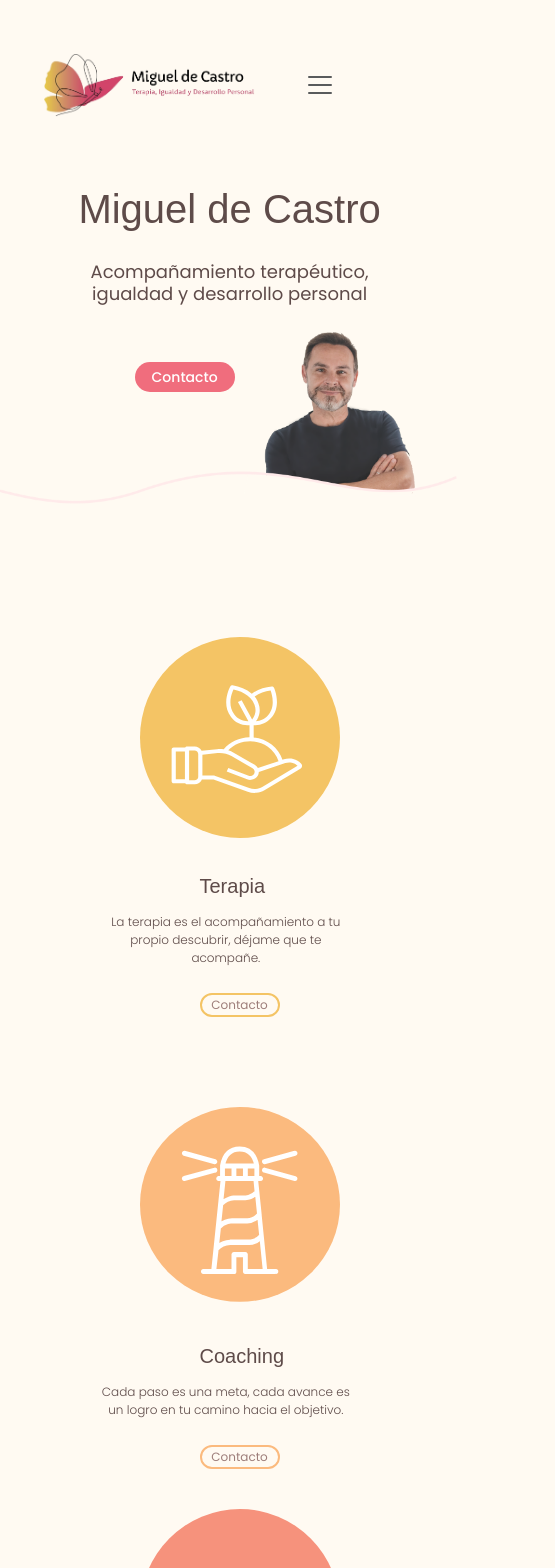
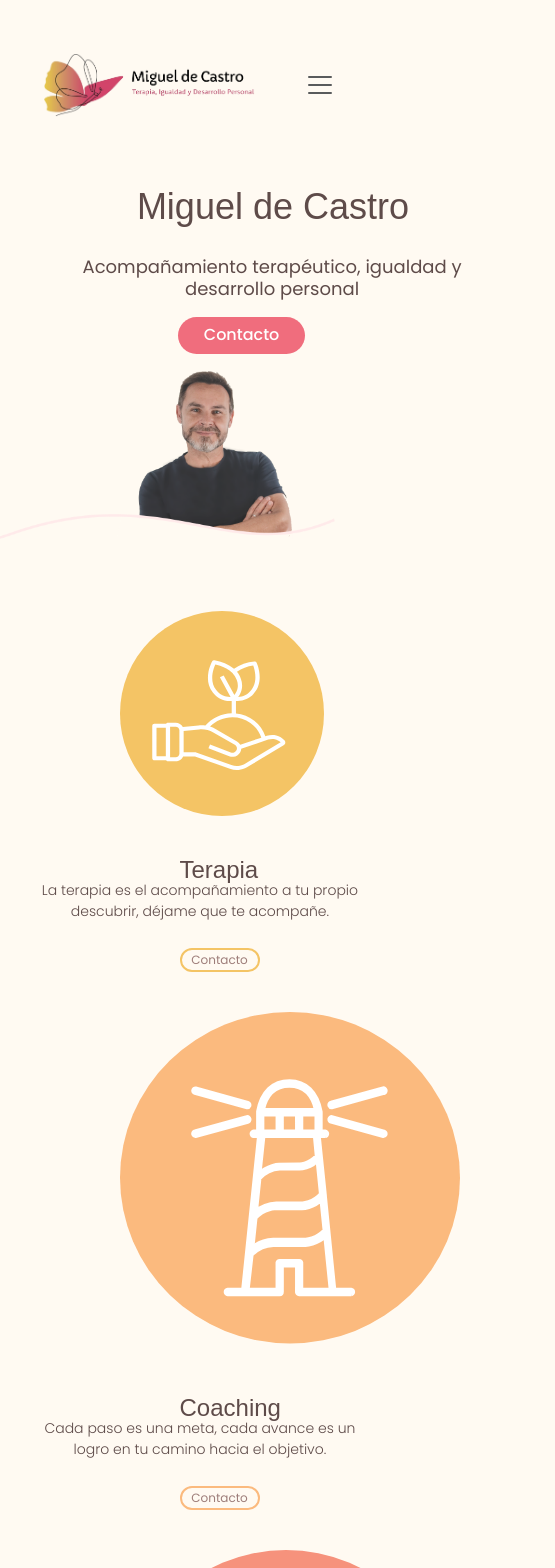
Before and after one commit to blancaden/migueldcastro_frontend, a React (Vite) app: page / in a window 390 px wide. Shown: the top 1568 px of the page, 555 px wide, since content can reach past the window. Built offline with nearby package versions, Linux system fonts and the light colour scheme; no server answers; a web font is replaced by a local one.

Commit message:
formcontacto centrado

```diff
--- a/src/components/BlogSection/BlogSection.jsx
+++ b/src/components/BlogSection/BlogSection.jsx
@@ -5,22 +5,32 @@ import "./BlogSection.css";
 
 const BlogSection = () => {
   const [recentBlogEntries, setRecentBlogEntries] = useState([]);
+  const [error, setError] = useState(null);
 
   useEffect(() => {
     const fetchRecentBlogEntries = async () => {
       try {
         const response = await axios.get("http://localhost:5000/articulos");
-        setRecentBlogEntries(response.data);
+        if (response.data && Array.isArray(response.data)) {
+          setRecentBlogEntries(response.data);
+        } else {
+          throw new Error("La respuesta del servidor no es válida");
+        }
       } catch (error) {
         console.error(
           "Error al cargar las entradas de blog más recientes:",
           error
         );
+        setError(error.message);
       }
     };
 
     fetchRecentBlogEntries();
   }, []);
+
+  if (error) {
+    return <div>Error: {error}</div>;
+  }
 
   const displayedBlogEntries = recentBlogEntries.slice(0, 3);
 
--- a/src/components/ContactForm/ContactForm.css
+++ b/src/components/ContactForm/ContactForm.css
@@ -9,12 +9,12 @@
     font-family: 'Poppins', Courier, monospace;
     display: flex;
     background-color: #FBF4E9;
-    margin: 80px;
-    margin-left: 150px;
     border-radius: 25px;
-    max-width: 1400px;
-    align-items: center; /* Alinea verticalmente los elementos dentro del contenedor */
-  }
+    max-width: 50%;
+    align-items: center;
+    margin: 80px auto;
+}
+
 
 .contact-formUser {
     flex: 1;
@@ -28,16 +28,6 @@
     margin-right: 30px;
     margin-top: 40px;
     font-size: large;
-}
-
-/* Media Query para dispositivos móviles */
-@media (max-width: 768px) {
-    .social-media {
-        margin: 20px; /* Reduce el margen en dispositivos móviles */
-        display: flex; /* Cambia el diseño a una columna en dispositivos móviles */
-        flex-direction: column;
-        align-items: center; /* Alinea los elementos al centro */
-    }
 }
 
 .text-content {
@@ -80,4 +70,14 @@
     .social-media {
         display: none; /* Oculta las redes sociales en dispositivos móviles */
     }
+
+.contact-container {
+    font-family: 'Poppins', Courier, monospace;
+    display: flex;
+    background-color: #FBF4E9;
+    border-radius: 25px;
+    max-width: 70%;
+    align-items: center;
+    margin: 80px auto;
 }
+}
--- a/src/components/HomeSection/HomeSection.css
+++ b/src/components/HomeSection/HomeSection.css
@@ -238,39 +238,6 @@ img[src='/img/ONDAS.svg'] {
     z-index: -1;
 }
 
-@media (max-width: 1200px) {
-    .HomeSection-Header h1 {
-        font-size: 48px;
-    }
-
-    .HomeSection-Header h2 {
-        font-size: 28px;
-    }
-
-    .HomeSection-Header button {
-        margin-left: 20%;
-    }
-
-    .HomeSection-Services {
-        padding: 20px;
-    }
-
-    .HomeSection-Services h4 {
-        font-size: 20px;
-    }
-
-    .Therapy button {
-        margin-bottom: 50px;
-    }
-
-    .HomeSection-KnowMe h3 {
-        font-size: 28px;
-    }
-
-    .HomeSection-KnowMe p {
-        width: 80%;
-    }
-}
 
 @media (max-width: 768px) {
     .main-container {
@@ -283,25 +250,32 @@ img[src='/img/ONDAS.svg'] {
     }
 
     .HomeSection-Header img {
-        width: 100%;
-        margin-right: 0;
-        margin-top: 20px;
+        width: 140%;
+        margin-left: -50%;
+      margin-top: 5%;
     }
-
+    .HomeSection-Title{
+        margin-left: 5%;
+    }
     .HomeSection-Header h1 {
         font-size: 36px;
-        margin-left: 0;
+        margin-right: -30px;
         text-align: center;
+        margin-top: 20px;
+        margin-left: -3%;
     }
 
     .HomeSection-Header h2 {
-        font-size: 24px;
+        font-size: 18px;
         text-align: center;
+        width: 100%;
+
+
     }
 
     .HomeSection-Header button {
-        margin-left: 0;
-        margin-top: 20px;
+       margin-top: 2%;
+
     }
 
     .HomeSection-Services {
@@ -355,7 +329,7 @@ img[src='/img/ONDAS.svg'] {
     }
 
     .HomeSection-KnowMe img {
-        display: none;
+      margin-top: 0%;
     }
 
     .knowme-img {
@@ -368,91 +342,3 @@ img[src='/img/ONDAS.svg'] {
         opacity: 1;
     }
 }
-
-@media (max-width: 480px) {
-    .HomeSection-Header h1 {
-        font-size: 40px;
-        margin-left: -15%;
-        margin-top: 20px;
-    }
-
-    .HomeSection-Header h2 {
-        font-size: 18px;
-        width: 70%;
-    }
-
-    .HomeSection-Header button {
-        width: 100px;
-        height: 30px;
-        font-size: 14px;
-        display: inline-block;
-        margin-left: 80px;
-        margin-top: 50px;
-        text-decoration: none;
-    }
-
-    .HomeSection-Header img {
-        margin-top: -60px;
-        width: 480px;
-        margin-bottom: 50px;
-    }
-
-    .HomeSection-Services {
-        flex-direction: column;
-        align-items: center;
-    }
-
-    .HomeSection-Services>div {
-        margin: 20px 0;
-    }
-
-    .HomeSection-Services img {
-        width: 200px;
-        display: block;
-        margin-left: 100px;
-    }
-
-    .HomeSection-Services h4 {
-        margin-left: 160px;
-    }
-
-    .HomeSection-Services p {
-        font-size: 12px;
-        text-align: center;
-        width: 70%;
-        margin-left: 60px;
-        margin-top: 20px;
-    }
-
-    .HomeSection-Services button {
-        margin-left: 160px;
-        margin-top: 10px;
-        width: 80px;
-        font-size: 12px;
-        display: inline-block;
-    }
-
-    .HomeSection-KnowMe h3 {
-        font-size: 20px;
-    }
-
-    .HomeSection-KnowMe p {
-        font-size: 14px;
-    }
-
-    .HomeSection-KnowMe button {
-        margin-left: 120px;
-        margin-top: 10px;
-        margin-bottom: 40px;
-        width: 140px;
-        font-size: 14px;
-    }
-
-    .HomeSection-KnowMe img {
-        display: none;
-    }
-
-    .knowme-img {
-        display: none;
-    }
-}
```
